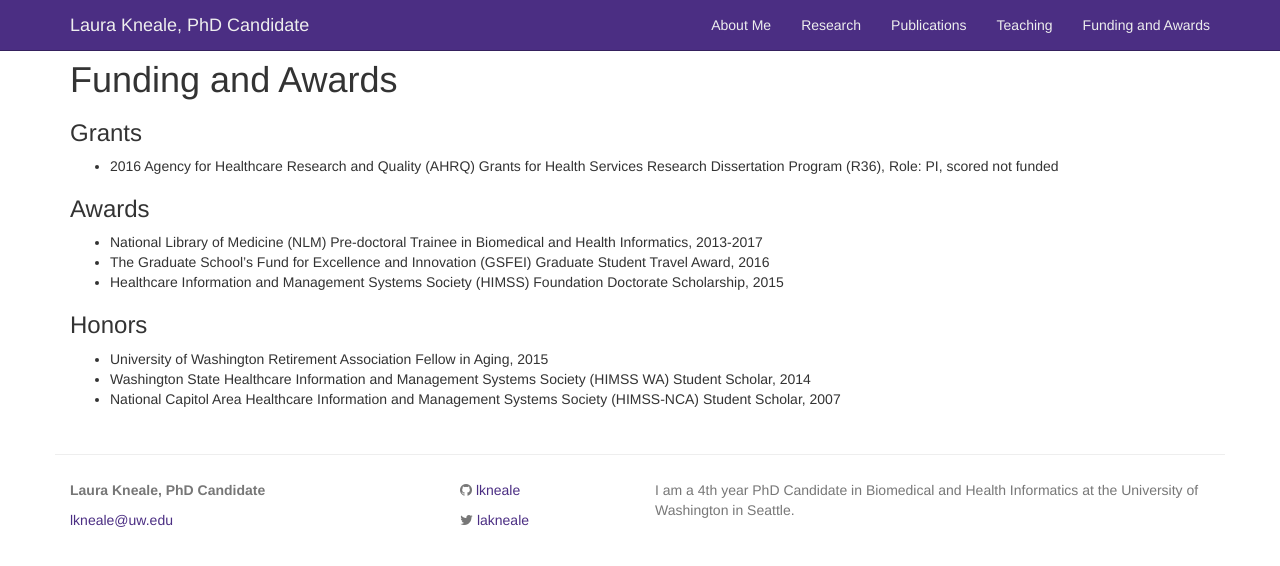
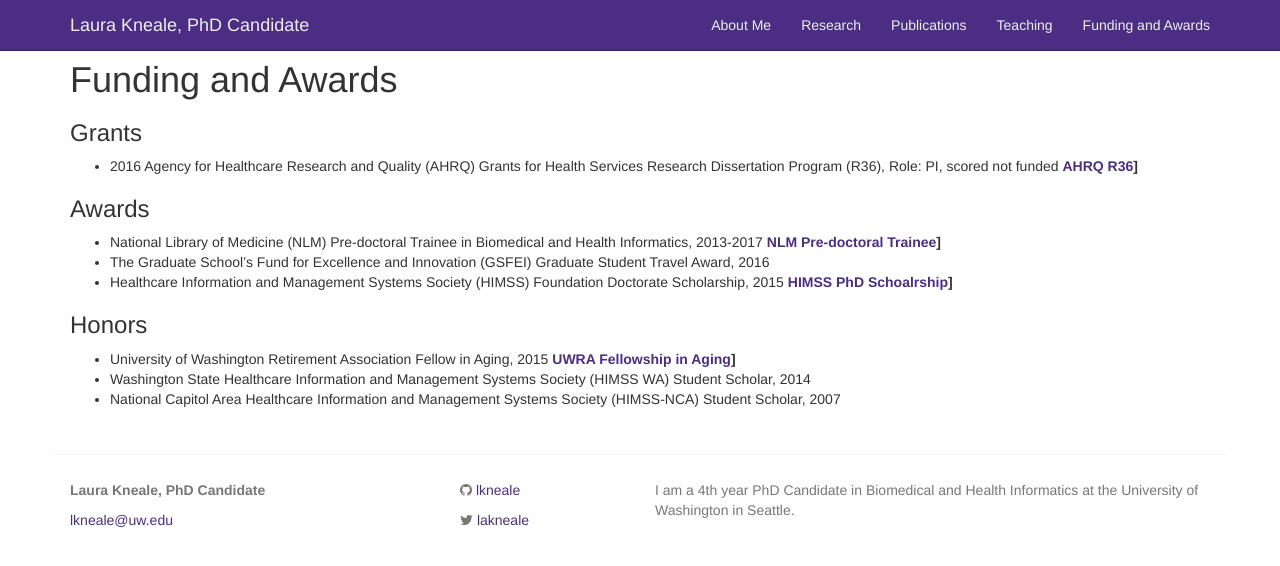
Before and after one commit to lkneale/lkneale.github.io, a Jekyll site: the page built from funding.md, in a window 1280 px wide. Shown: the top 566 px of the page. Built offline with Jekyll 4.4.1, drawn with Linux system fonts in a browser that asks for light colours.

Commit message:
Update funding.md

```diff
--- a/funding.md
+++ b/funding.md
@@ -6,14 +6,14 @@ permalink: /funding/
 
 ### Grants
 
-* 2016	Agency for Healthcare Research and Quality (AHRQ) Grants for Health Services Research Dissertation Program (R36), Role: PI, scored not funded
+* 2016	Agency for Healthcare Research and Quality (AHRQ) Grants for Health Services Research Dissertation Program (R36), Role: PI, scored not funded <b> [AHRQ R36](http://grants.nih.gov/grants/guide/pa-files/PA-15-318.html)] </b>
 
 ### Awards
-* National Library of Medicine (NLM) Pre-doctoral Trainee in Biomedical and Health Informatics, 2013-2017
+* National Library of Medicine (NLM) Pre-doctoral Trainee in Biomedical and Health Informatics, 2013-2017 <b> [NLM Pre-doctoral Trainee](https://www.nlm.nih.gov/ep/GrantTrainInstitute.html)] </b>
 * The Graduate School’s Fund for Excellence and Innovation (GSFEI) Graduate Student Travel Award, 2016
-* Healthcare Information and Management Systems Society (HIMSS) Foundation Doctorate Scholarship, 2015
+* Healthcare Information and Management Systems Society (HIMSS) Foundation Doctorate Scholarship, 2015 <b> [HIMSS PhD Schoalrship](http://apps.himss.org/foundation//schlr_hims.asp)] </b>
 
 ### Honors
-* University of Washington Retirement Association Fellow in Aging, 2015
+* University of Washington Retirement Association Fellow in Aging, 2015 <b> [UWRA Fellowship in Aging](http://www.washington.edu/uwra/about/scholarships-fellowships-in-aging/)] </b>
 * Washington State Healthcare Information and Management Systems Society (HIMSS WA) Student Scholar, 2014
 * National Capitol Area Healthcare Information and Management Systems Society (HIMSS-NCA) Student Scholar, 2007
```
